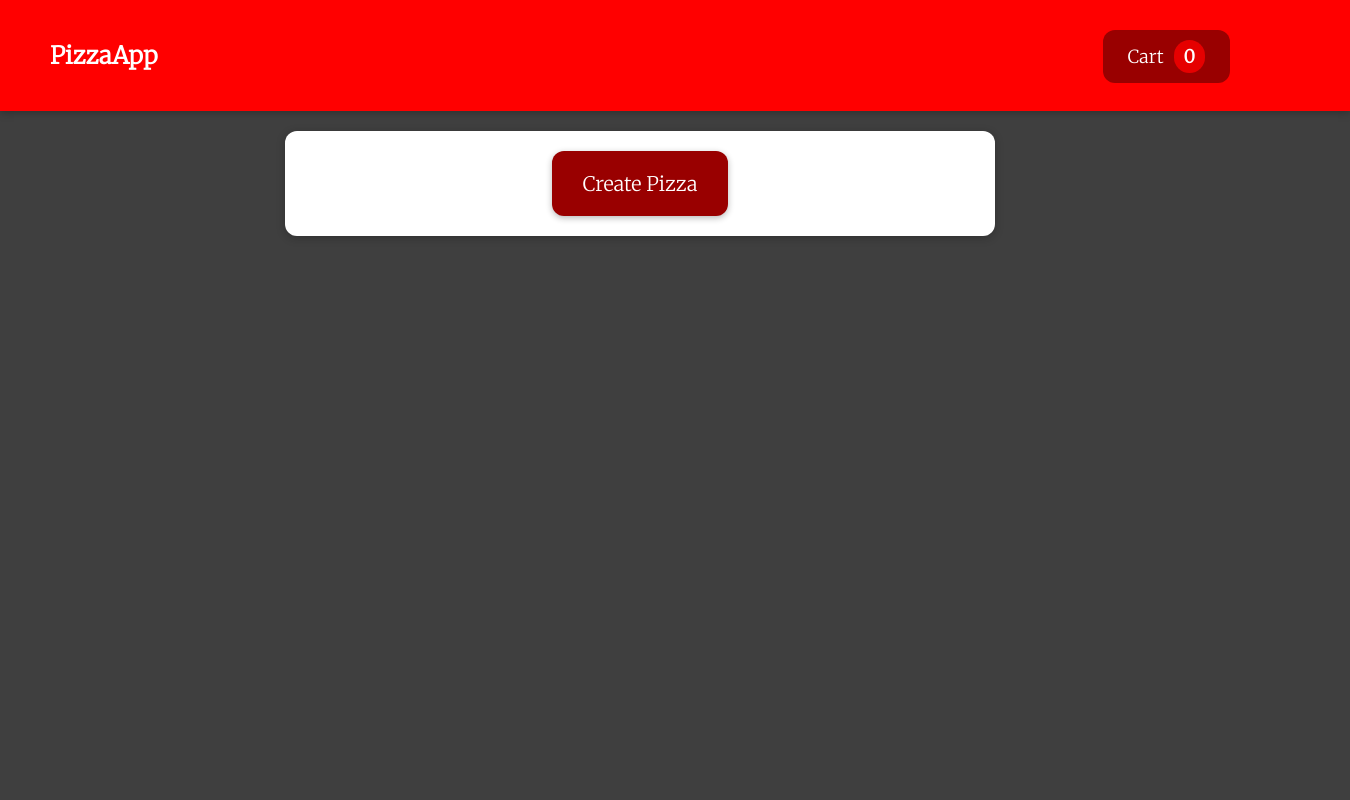
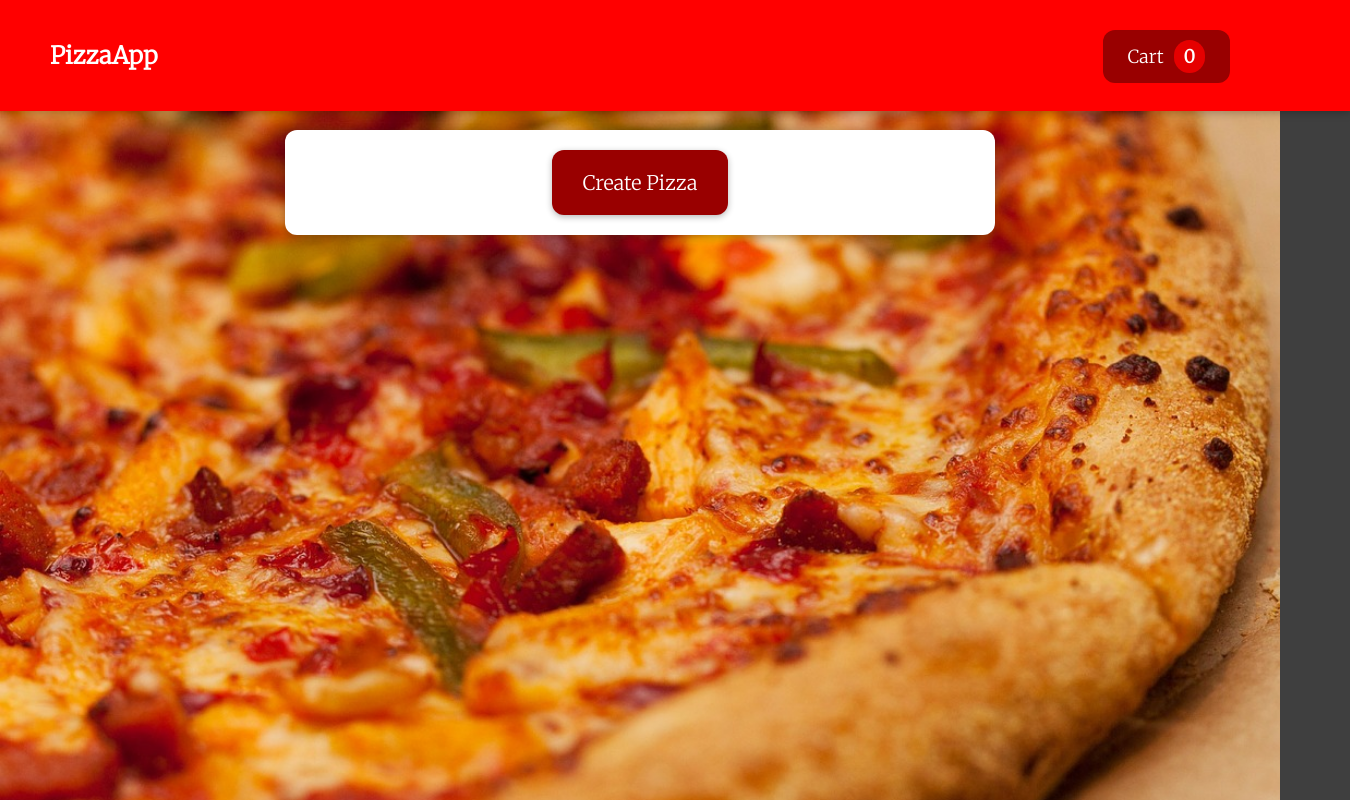
Before and after one commit to NanePothier/pizza-app, a React (Create React App) app: page / in a window 1280 px wide. Shown: the whole page, 1350 px wide, since content can reach past the window. Built offline with nearby package versions, Linux system fonts and the light colour scheme.

Commit message:
Add a background image

```diff
--- a/src/components/Layout/Header.js
+++ b/src/components/Layout/Header.js
@@ -4,10 +4,13 @@ import classes from './Header.module.css';
 
 const Header = (props) => {
   return (
-    <header className={classes.header}>
-      <h2>PizzaApp</h2>
-      <CartButton onClick={props.onShowCart}/>
-    </header>
+    <React.Fragment>
+      <header className={classes.header}>
+        <h2>PizzaApp</h2>
+        <CartButton onClick={props.onShowCart} />
+      </header>
+      <div className={classes['main-image']}></div>
+    </React.Fragment>
   );
 };
 
--- a/src/components/Layout/Header.module.css
+++ b/src/components/Layout/Header.module.css
@@ -5,9 +5,22 @@
   padding: 20px;
   padding-left: 50px;
   box-shadow: 0 2px 8px rgba(0, 0, 0, 0.25);
-  position: relative;
+  position: fixed;
+  top: 0;
+  left: 0;
 }
 
 h2 {
   display: inline-block;
 }
+
+.main-image {
+  background-image: url('../../assets/pizza_main.jpg');
+  background-size: cover;
+  width: 100%;
+  height: 930px;
+  position: fixed;
+  top: 110px;
+  left: 0;
+  z-index: -10;
+}
--- a/src/components/UI/Card.module.css
+++ b/src/components/UI/Card.module.css
@@ -4,8 +4,8 @@
   box-shadow: 0 2px 8px rgba(20, 20, 20, 0.3);
   width: 710px;
   padding: 20px 0px;
-  margin: auto;
-  margin-top: 20px;
   margin-bottom: 20px;
   text-align: center;
+  margin: auto;
+  margin-top: 130px;
 }
--- a/src/components/UI/ModalBox.module.css
+++ b/src/components/UI/ModalBox.module.css
@@ -4,9 +4,9 @@
   box-shadow: 0 2px 8px #1f1e1ea2;
   border-radius: 12px;
   padding: 25px;
+  position: absolute;
+  top: 80px;
+  left: 400px;
   z-index: 11;
-  position: fixed;
-  top: 100px;
-  left: 31%;
   text-align: center;
 }
```
Also changed, not shown: src/assets/pizza_main.jpg (added).
